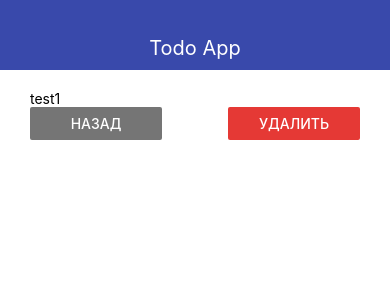
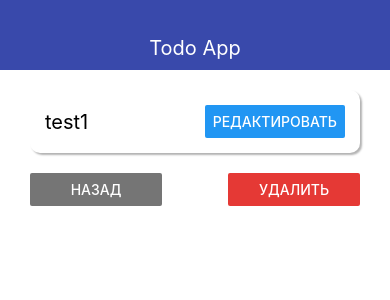
Before and after one commit to Ekzaton/react-native-demo, a React Native app: screen / in a window 390 px wide. Shown: the top 300 px of the page. Built offline with nearby package versions, Linux system fonts and the light colour scheme.

Commit message:
10. Added Card component

```diff
--- a/src/components/AddTodo/AddTodo.tsx
+++ b/src/components/AddTodo/AddTodo.tsx
@@ -29,7 +29,7 @@ export default function AddTodo(props: AddTodoProps) {
             autoCapitalize='none'
             autoCorrect={false}
         />
-        <Button title='Добавить' onPress={pressHandler}/>
+        <Button title='Добавить' onPress={pressHandler} />
       </View>
   )
 }
--- /dev/null
+++ b/src/components/ui/Card/Card.tsx
@@ -0,0 +1,28 @@
+import { StyleSheet, View } from 'react-native';
+
+import { CardProps } from './Card.props';
+
+export default function Card(props: CardProps) {
+  const { children, style } = props;
+
+  return <View style={ {...styles.default, ...style} }>{children}</View>
+}
+
+const styles = StyleSheet.create({
+  default: {
+    flexDirection: 'row',
+    justifyContent: 'space-between',
+    alignItems: 'center',
+    padding: 20,
+    backgroundColor: '#fff',
+    borderRadius: 10,
+    shadowColor: '#000',
+    shadowRadius: 2,
+    shadowOpacity: 0.3,
+    shadowOffset: {
+      width: 2,
+      height: 2
+    },
+    elevation: 8,
+  }
+});
--- a/src/pages/TodoPage/TodoPage.tsx
+++ b/src/pages/TodoPage/TodoPage.tsx
@@ -1,5 +1,6 @@
 import { Button, StyleSheet, Text, View } from 'react-native';
 
+import Card from '../../components/ui/Card/Card';
 import { Theme } from '../../constants/theme';
 
 import { TodoPageProps } from './TodoPage.props';
@@ -9,7 +10,11 @@ export default function TodoPage(props: TodoPageProps) {
 
   return (
       <View>
-        <Text>{todo?.title}</Text>
+        <Card style={styles.card}>
+          <Text style={styles.title}>{todo?.title}</Text>
+          <Button title='Редактировать' />
+        </Card>
+
         <View style={styles.buttons}>
           <View style={styles.button}>
             <Button title='Назад' color={Theme.GREY_COLOR} onPress={goBack} />
@@ -29,5 +34,12 @@ const styles = StyleSheet.create({
   },
   button: {
     width: '40%'
+  },
+  card: {
+    marginBottom: 20,
+    padding: 15,
+  },
+  title: {
+    fontSize: 20
   }
 });
```
Also changed, not shown: src/components/ui/Card/Card.props.ts (added, +7 -0 lines).
